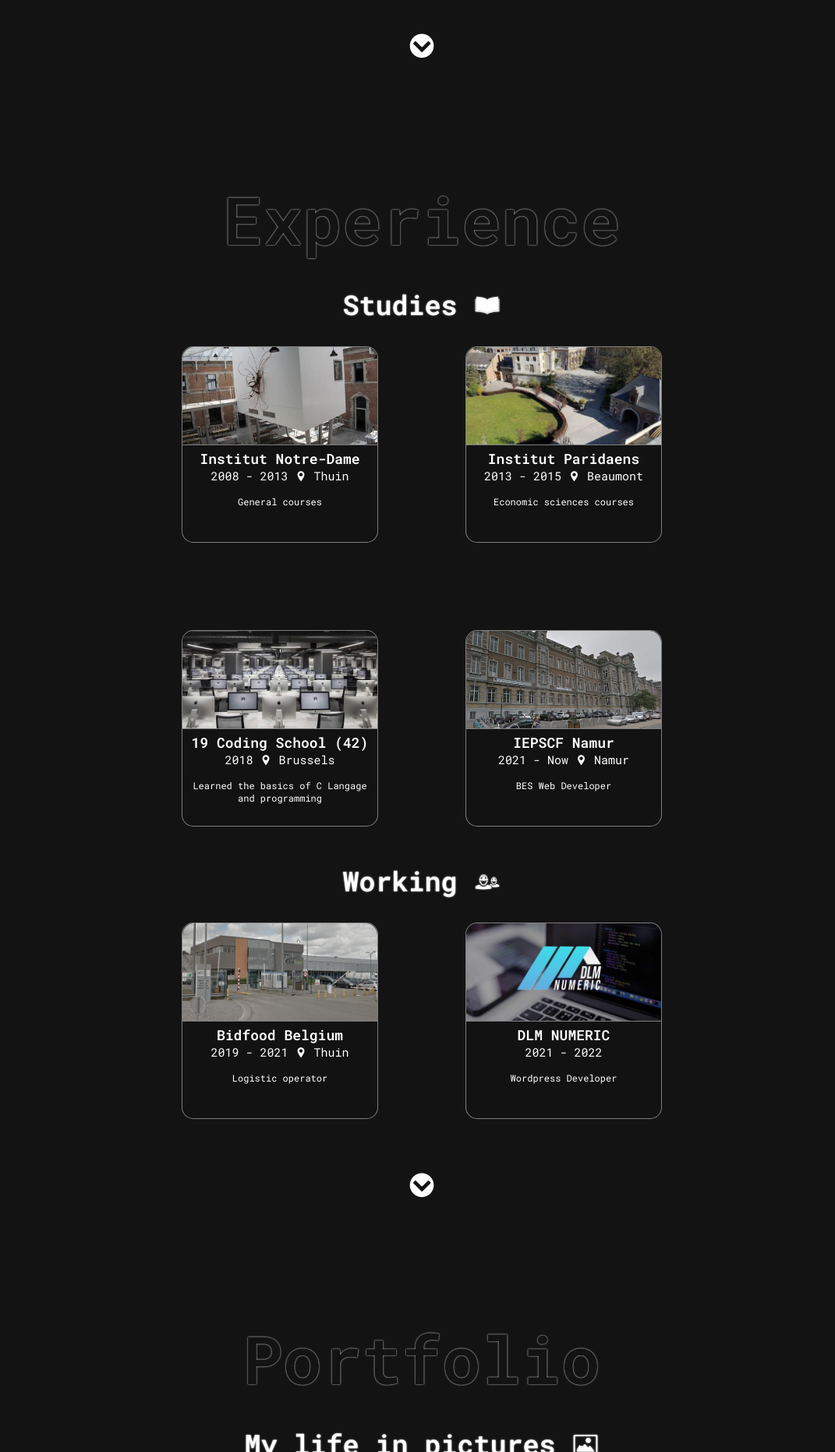
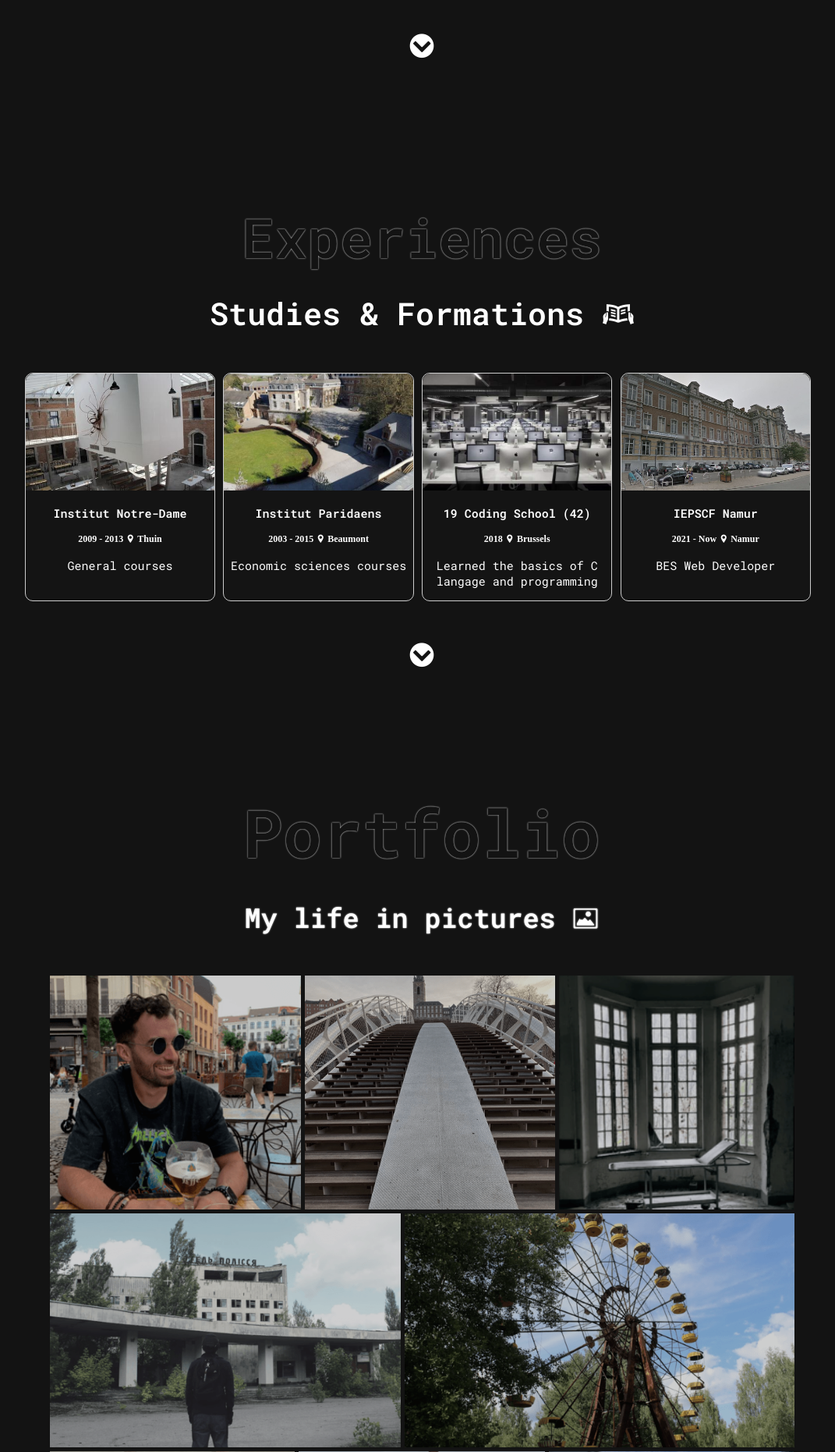
Before and after one commit to AnthonyDel28/PortFolio, a PHP site: page / in a window 1280 px wide. Shown: the part 3987-5849 px from the top of the page at 78% size, without its empty margins (99-1170 px from the left). Run offline with PHP 8.4, Linux system fonts and the light colour scheme; grey boxes are pictures that could not be loaded.

Commit message:
update 14_06_2022

```diff
--- a/portfolio.html
+++ b/portfolio.html
@@ -175,53 +175,47 @@
     </div>
 </section>
 <section class="experience" id="experience">
-    <div class="experience-content">
-        <h1>Experience</h1>
-        <h2>Studies <i class="icofont-book"></i></h2>
+    <div class="inner">
+        <div class="header">
+            <h1>Experiences</h1>
+            <h2>Studies & Formations  <i class="icofont-read-book"></i></i></h2>
+        </div>
     <div class="container">
-                <div class="card">
-                    <img src="./images/experiences/ind.jpg" alt="">
+        <div class="box">
+            <img src="./images/experiences/ind.jpg" />
             <h3>Institut Notre-Dame</h3>
-                    <p class="date">2008 - 2013 <i class="icofont-location-pin"></i> Thuin</p>
-                    <p class="cursus">General courses</p>
+            <h4>2009 - 2013 <i class="icofont-location-pin"></i> Thuin</h4>
+            <p>
+               General courses
+            </p>
         </div>
-                <div class="card">
-                    <img src="./images/experiences/paridaens.jpg" alt="">
+        <div class="box">
+            <img src="./images/experiences/paridaens.jpg" />
             <h3>Institut Paridaens</h3>
-                    <p class="date">2013 - 2015 <i class="icofont-location-pin"></i> Beaumont</p>
-                    <p class="cursus">Economic sciences courses</p>
+            <h4>2003 - 2015 <i class="icofont-location-pin"></i> Beaumont</h4>
+            <p>
+                Economic sciences courses
+            </p>
         </div>
-                <div class="card">
-                    <img src="./images/experiences/19.jpg" alt="">
+        <div class="box">
+            <img src="./images/experiences/19.jpg" />
             <h3>19 Coding School (42)</h3>
-                    <p class="date">2018 <i class="icofont-location-pin"></i> Brussels</p>
-                    <p class="cursus">Learned the basics of C Langage and programming</p>
+            <h4>2018 <i class="icofont-location-pin"></i> Brussels</h4>
+            <p>
+                Learned the basics of C langage and programming
+            </p>
         </div>
-                <div class="card">
-                    <img src="./images/experiences/iepscf.jpg" alt="">
+        <div class="box">
+            <img src="./images/experiences/iepscf.jpg" />
             <h3>IEPSCF Namur</h3>
-                    <p class="date">2021 - Now <i class="icofont-location-pin"></i> Namur</p>
-                    <p class="cursus">BES Web Developer</p>
-                </div>
-        </div>
-        <h2>Working <i class="icofont-workers-group"></i></h2>
-        <div class="container" id="container2">
-            <div class="card">
-                <img src="./images/experiences/bidfood.png" alt="">
-                <h3>Bidfood Belgium</h3>
-                <p class="date">2019 - 2021 <i class="icofont-location-pin"></i> Thuin</p>
-                <p class="cursus">Logistic operator</p>
-            </div>
-            <div class="card">
-                <img src="./images/experiences/dlm.jpg" alt="">
-                <h3>DLM NUMERIC</h3>
-                <p class="date">2021 - 2022</p>
-                <p class="cursus">Wordpress Developer</p>
+            <h4>2021 - Now <i class="icofont-location-pin"></i> Namur</h4>
+            <p>
+                BES Web Developer
+            </p>
         </div>
     </div>
         <div class="circle-down">
-            <a href="#portfolio"><i class="icofont-circled-down"></i></a>
-        </div>
+            <a href="#experience"><i class="icofont-circled-down"></i></a>
         </div>
 </section>
 <section class="portfolio" id="portfolio">
@@ -332,7 +326,7 @@
     <div class="footer">
         <div class="footer-content">
             <div class="copyright">
-                <p>All rights reserved. &copy; Anthony D.</p>
+                <p>Made with <i class="icofont-ui-love"></i> by Anthony D.</p>
             </div>
             <div class="socials">
                 <a href="#"><i class="icofont-twitter"></i></a>
--- a/scss-css/main.css
+++ b/scss-css/main.css
@@ -1504,6 +1504,108 @@
     clip: rect(43px, 9999px, 30px, 0);
   }
 }
+.experience {
+  display: flex;
+  justify-content: center;
+}
+.experience .inner .header {
+  text-align: center;
+}
+.experience .inner .header h1 {
+  color: rgb(19, 19, 19);
+  text-shadow: 0 0 2px #fff;
+  font-family: "Roboto Mono", monospace;
+  font-size: 70px;
+  margin-bottom: 25px;
+}
+.experience .inner .header h2 {
+  color: rgb(255, 255, 255);
+  font-family: "Roboto Mono", monospace;
+  font-size: 40px;
+  margin-top: 0;
+}
+.experience .inner .circle-down {
+  text-align: center;
+  margin-top: 50px;
+  margin-bottom: 125px;
+}
+.experience .container {
+  display: flex;
+  justify-content: center;
+  width: 90%;
+  height: auto;
+  margin: 50px auto;
+}
+.experience .box {
+  width: 25%;
+  height: auto;
+  border: 1px solid #ccc;
+  margin-right: 1%;
+  background: rgba(23, 23, 23, 0.42);
+  border-radius: 10px;
+  transition: 0.9;
+}
+.experience .box h4 {
+  font: "Roboto Mono", monospace;
+  color: rgb(255, 255, 255);
+  text-align: center;
+  font-size: 12px;
+}
+.experience .box:hover {
+  box-shadow: 0 0 11px rgba(33, 33, 33, 0.5);
+}
+.experience img {
+  width: 100%;
+  height: 150px;
+  border-top-left-radius: 10px;
+  border-top-right-radius: 10px;
+  object-fit: cover;
+  filter: grayscale(30%);
+}
+.experience h3 {
+  font-size: 15px;
+  text-align: center;
+  font-family: "Roboto Mono", monospace;
+  color: rgb(255, 255, 255);
+}
+.experience p {
+  text-align: center;
+  font-family: "Roboto Mono", monospace;
+  color: rgb(255, 255, 255);
+  font-size: 15px;
+  padding: 0 5px;
+}
+@media (max-width: 900px) {
+  .experience .container {
+    width: 90%;
+  }
+  .experience .box {
+    width: 60%;
+  }
+}
+@media (max-width: 750px) {
+  .experience .container {
+    width: 70%;
+    display: block;
+    justify-content: center;
+  }
+  .experience .box {
+    width: 100%;
+    margin-bottom: 4%;
+  }
+  .experience .inner .header {
+    text-align: center;
+  }
+  .experience .inner .header h1 {
+    font-size: 50px;
+    margin-bottom: 25px;
+  }
+  .experience .inner .header h2 {
+    font-size: 20px;
+    margin-top: 0;
+  }
+}
+
 /* Generals */
 html, body {
   background: rgb(19, 19, 19);
@@ -1847,6 +1949,9 @@ canvas {
   font-family: "Roboto Mono", monospace;
   font-size: 10px;
 }
+.footer .footer-content .copyright i {
+  color: red;
+}
 .footer .footer-content .socials {
   margin-top: 20px;
 }
--- a/scss-css/main.scss
+++ b/scss-css/main.scss
@@ -7,6 +7,7 @@
 @import "partials/desktop";
 @import "partials/flexbin";
 @import "partials/glitch";
+@import "partials/experience";
 
 
 
@@ -355,6 +356,9 @@ canvas{
         font-family: $font;
         font-size: 10px;
       }
+      i {
+        color: red;
+      }
     }
     .socials {
       margin-top: 20px;
--- /dev/null
+++ b/scss-css/partials/_experience.scss
@@ -0,0 +1,105 @@
+.experience {
+  display: flex;
+  justify-content: center;
+  .inner {
+    .header {
+      text-align: center;
+        h1 {
+          color: $primary;
+          text-shadow: 0 0 2px #fff;
+          font-family: $font;
+          font-size: 70px;
+          margin-bottom: 25px;
+        }
+        h2 {
+          color: $secondary;
+          font-family: $font;
+          font-size: 40px;
+          margin-top: 0;
+        }
+    }
+    .circle-down {
+      text-align: center;
+      margin-top: 50px;
+      margin-bottom: 125px;
+    }
+  }
+  .container{
+    display: flex;
+    justify-content: center;
+    width: 90%;
+    height: auto;
+    margin: 50px auto;
+  }
+  .box{
+    width: 25%;
+    height: auto;
+    border: 1px solid #ccc;
+    margin-right: 1%;
+    background: rgba(23, 23, 23, 0.42);
+    border-radius: 10px;
+    transition: 0.9;
+    h4 {
+      font: $font;
+      color: $secondary;
+      text-align: center;
+      font-size: 12px;
+    }
+  }
+  .box:hover{
+    box-shadow: 0 0 11px rgba(33, 33, 33, 0.5);
+  }
+  img{
+    width: 100%;
+    height: 150px;
+    border-top-left-radius: 10px;
+    border-top-right-radius: 10px;
+    object-fit: cover;
+    filter: grayscale(30%);
+  }
+  h3 {
+    font-size: 15px;
+    text-align: center;
+    font-family: $font;
+    color: $secondary;
+  }
+  p{
+    text-align: center;
+    font-family: $font;
+    color: $secondary;
+    font-size: 15px;
+    padding: 0 5px;
+  }
+  @media (max-width: 900px){
+    .container{
+      width: 90%;
+    }
+    .box {
+      width: 60%;
+    }
+  }
+  @media (max-width: 750px){
+    .container{
+      width: 70%;
+      display: block;
+      justify-content: center;
+    }
+    .box{
+      width: 100%;
+      margin-bottom: 4%;
+    }
+    .inner {
+      .header {
+        text-align: center;
+        h1 {
+          font-size: 50px;
+          margin-bottom: 25px;
+        }
+        h2 {
+          font-size: 20px;
+          margin-top: 0;
+        }
+      }
+    }
+  }
+}
```
Also changed, not shown: 1 other file. Lines whose indentation alone changed are shown as unchanged.
